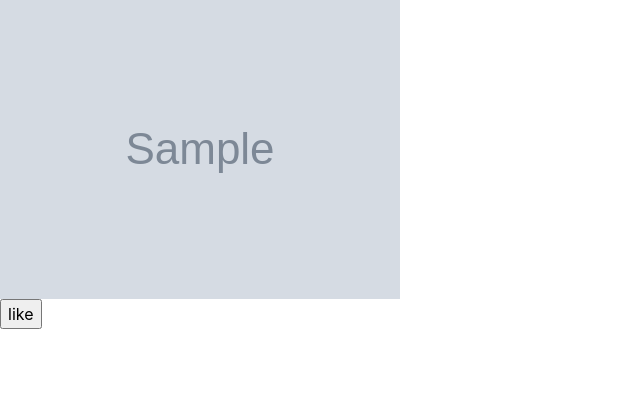
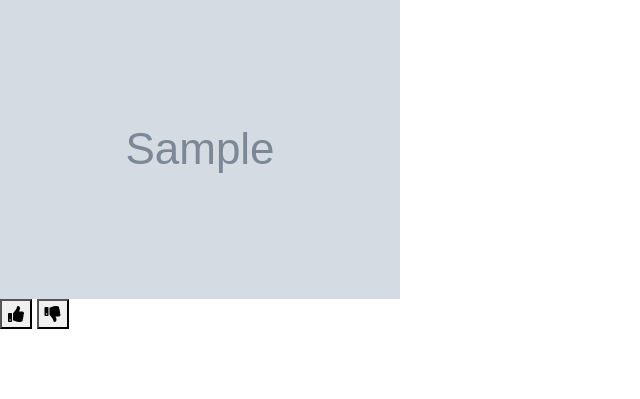
Before and after one commit to xinbei123/Instapic-project, a Flask app: template templates/photo_list.html in a window 1280 px wide. Shown: the part 104-503 px from the top of the page, without its empty margins (0-640 px from the left). Run offline with Flask 2, Linux system fonts and the light colour scheme; the template is opened without the code that fills it: values that come from a table or form of the project are taken from there, others are empty; the visitor is signed in with stand-in values (Sample User, id 1); tables that the repository leaves empty hold one stand-in row (values such as "Sample post"); grey boxes marked "Sample" are stand-in pictures; some libraries are stand-ins or nearby versions.

Commit message:
add thumbs like/dislike button to photo_list.html

```diff
--- a/templates/photo_list.html
+++ b/templates/photo_list.html
@@ -9,8 +9,14 @@
           <br>
 
         <form action="/photos" method="POST">
-          <input type="submit" name="like" value="like">
+          <button>
+              <i class="fas fa-thumbs-up"></i>
+          </button>
+          <button>
+              <i class="fas fa-thumbs-down"></i>
+          </button>
         </form>
+
         <br>
     {% endfor %}
 </div>
```
Also changed, not shown: 1 other file.
